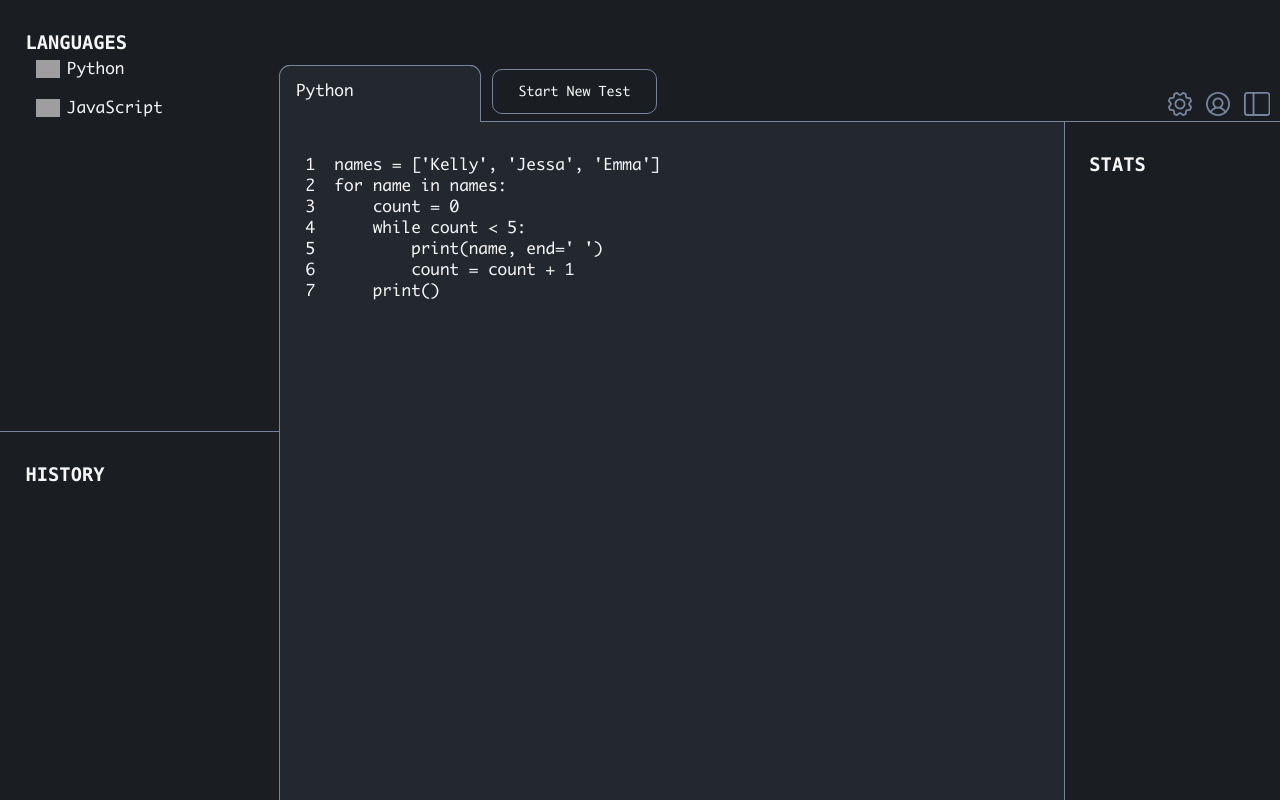
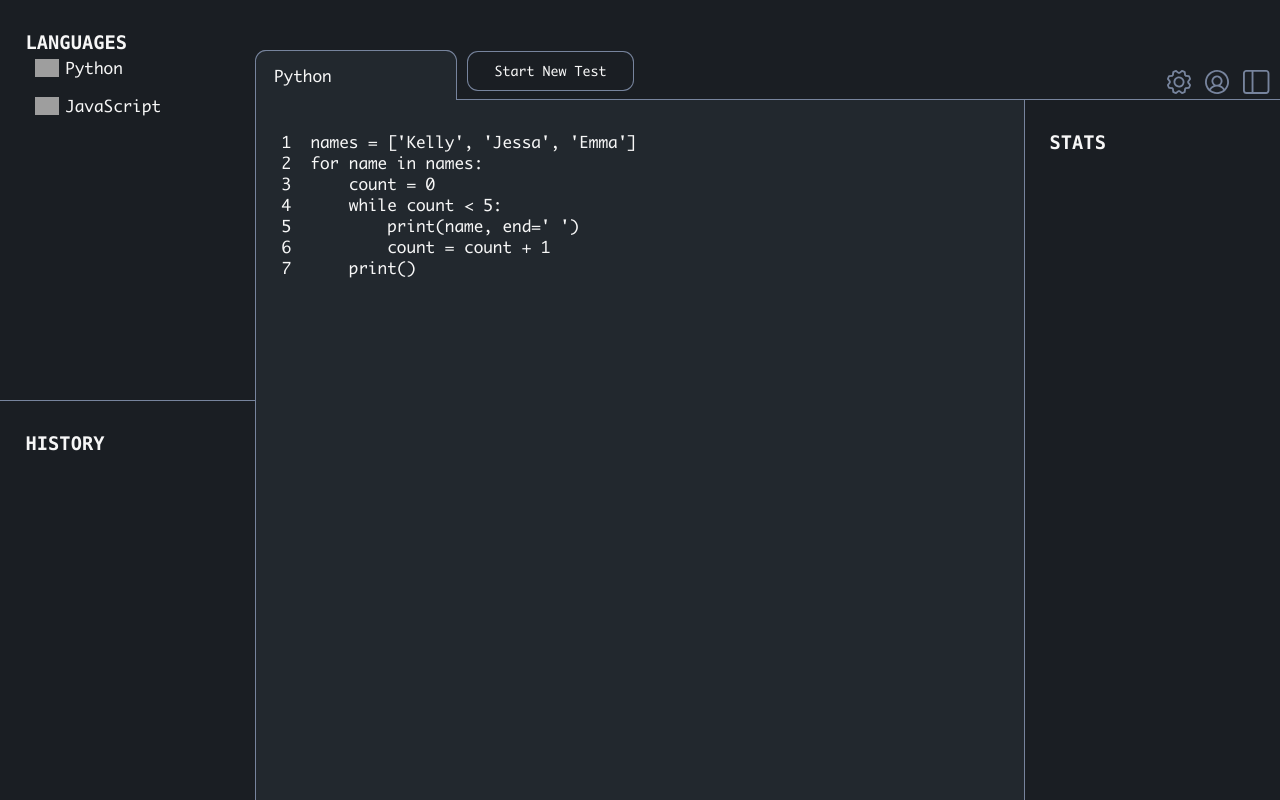
Before and after one commit to myix765/code-typer, a Vue app: page / in a window 1280 px wide. Built offline with nearby package versions, Linux system fonts and the light colour scheme; grey boxes are pictures that could not be loaded.

Commit message:
fixed resizing with content change issue

```diff
--- a/src/App.vue
+++ b/src/App.vue
@@ -87,8 +87,8 @@ export default {
     width: 100%;
     height: 100vh;
     display: grid;
-    grid-template-columns: repeat(20%);
-    grid-template-rows: repeat(calc(100vh / 8));
+    grid-template-columns: repeat(5, 20%);
+    grid-template-rows: repeat(7, calc(100vh / 8));
     grid-template-areas:
         "lang nav nav nav nav"
         "lang type type type stats"
@@ -127,5 +127,7 @@ export default {
 
 .panel {
     padding: 4vh 0 0 2vw;
+    width: 100%;
+    height: 100%;
 }
 </style>
--- a/src/components/navBar.vue
+++ b/src/components/navBar.vue
@@ -57,29 +57,33 @@ export default {
 
 #nav-left {
     display: flex;
-    height: 46%;
+    align-items: flex-end;
+    height: 48%;
     width: 80%;
 }
 
 .tab {
     box-shadow: 0 1.5px 0 var(--secondary-background), 0 -1px 0 var(--gray-highlight), 0 0 0 1px var(--gray-highlight); /* extend 1.5px down just in case */
     background-color: var(--secondary-background);
-    padding: 1.8% 2%;
+    padding: 1.8% 2.2%;
+    height: 100%;
     width: 200px;
-    margin-bottom: 1px;
-    -moz-border-radius: 0px;
+    margin-bottom: 1px; /* to hide bottom corner box shadows */
     -webkit-border-radius: 10px 10px 0px 0px;
     border-radius: 10px 10px 0px 0px;
 }
 
 .start-btn {
     background-color: var(--primary-background);
-    border: 1px solid var(--gray-highlight);
+    border: none;
+    box-shadow: 0 0 0 1px var(--gray-highlight);
     border-radius: 10px;
-    color: var(--white);
-    font-family: "Monaco";
-    padding: 0px 3.2%;
-    margin: 0.4% 0 1% 1.5%;
+    color: inherit;
+    font-family: inherit;
+    padding: 0 3.2%;
+    height: 80%;
+    margin-left: 1.5%;
+    align-self: flex-start;
     cursor: pointer;
 }
 
```
